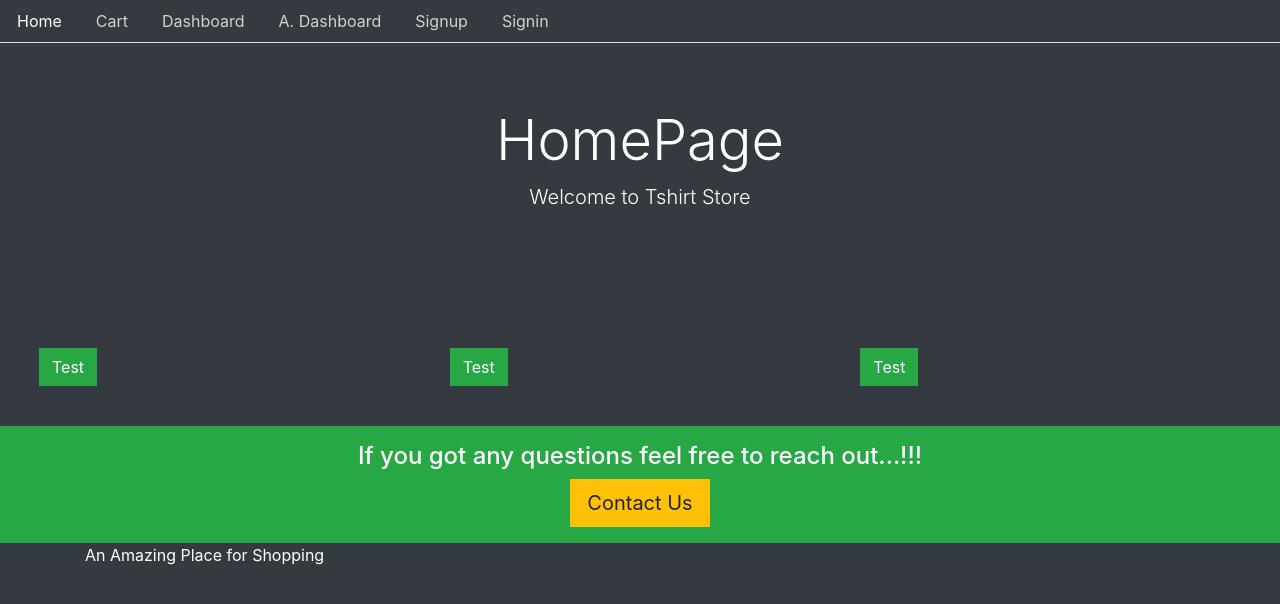
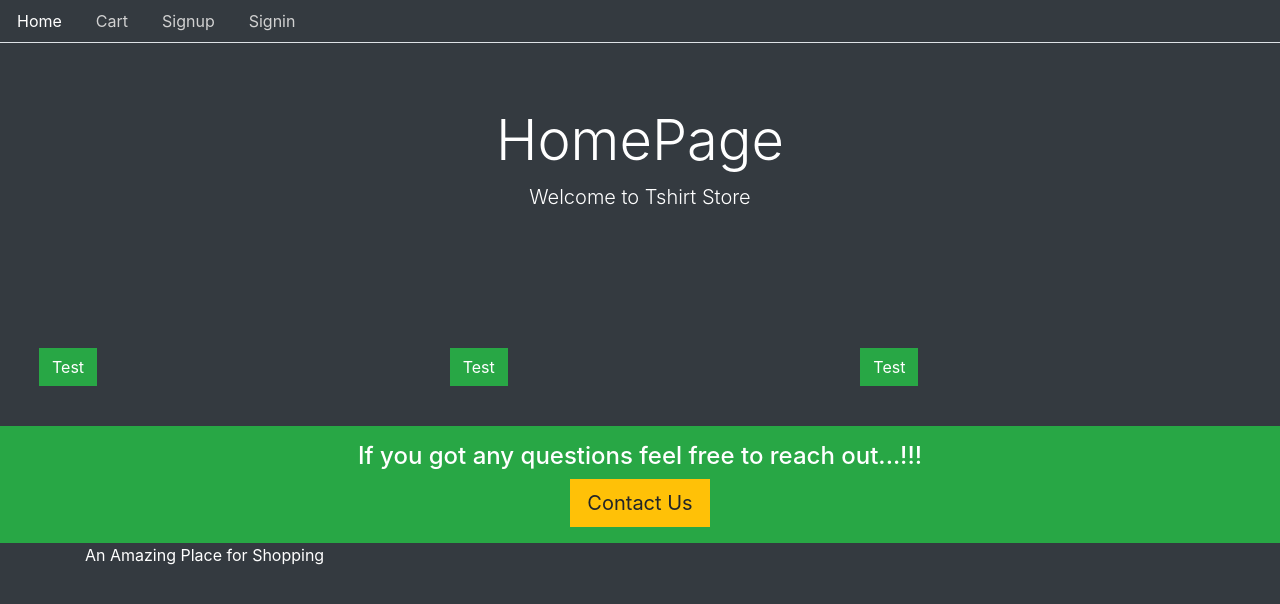
Before and after one commit to gunishmatta/ShopEasy, a React (Create React App) app in the folder frontend/: page / in a window 1280 px wide. Shown: the top 604 px of the page. Built offline with nearby package versions, Linux system fonts and the light colour scheme; no server answers.

Commit message:
Setting up conditional rendering for admin and user dashboards

```diff
--- a/frontend/src/core/Menu.js
+++ b/frontend/src/core/Menu.js
@@ -27,7 +27,7 @@
      </Link>
             </li>
 
-
+            {isAuthenticated() && isAuthenticated().user.role === 0 && (
 
                 <li className="nav-items">
                     <Link style={currentTab(history, '/user/dashboard')} className="nav-link" to="/user/dashboard">
@@ -36,11 +36,19 @@
                 </li>
 
 
+            )}
+            {isAuthenticated() && isAuthenticated().user.role === 1 && (
+
+
                 <li className="nav-items">
                     <Link style={currentTab(history, '/admin/dashboard')} className="nav-link" to="/admin/dashboard">
                         A. Dashboard
      </Link>
                 </li>
+
+
+            )
+            }
 
             {!isAuthenticated() && (
                 <Fragment>
```
Lines whose indentation alone changed are shown as unchanged.
